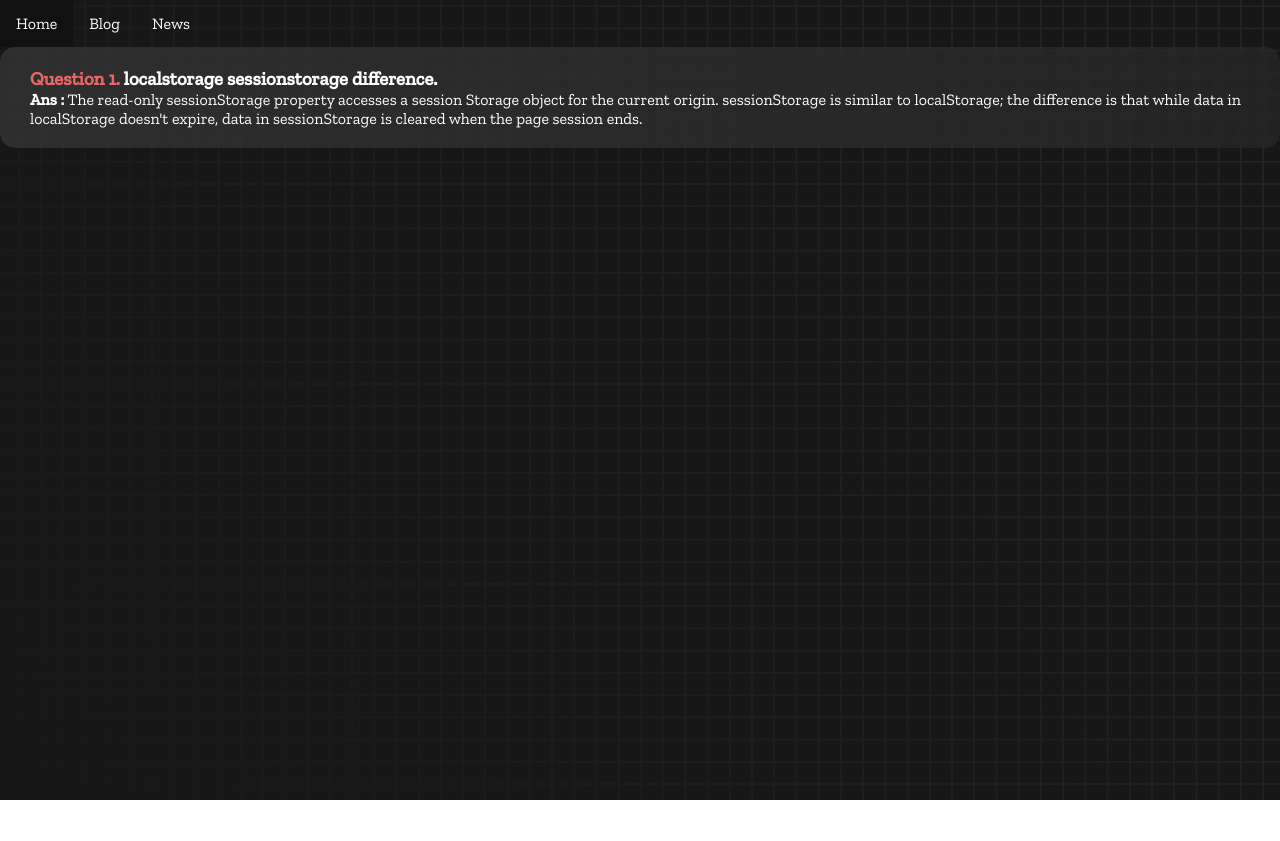
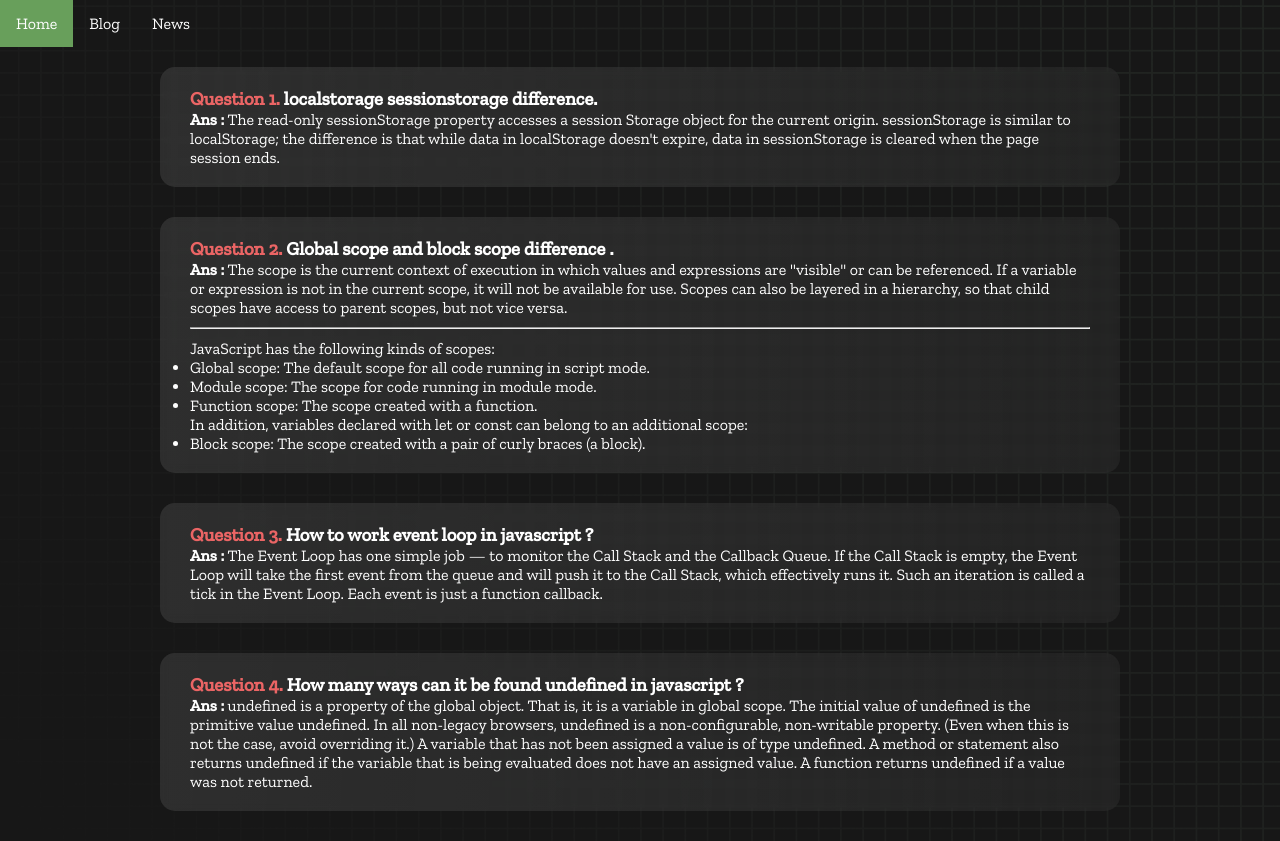
Before and after one commit to F4faysal/type-monster-debug-s7, a plain HTML site: page blog.html in a window 1280 px wide. Before the commit the page ends 800 px from the top, so only its background shows below. Drawn offline with nearby package versions, Linux system fonts and the light colour scheme.

Commit message:
blog done

```diff
--- a/blog.html
+++ b/blog.html
@@ -14,7 +14,7 @@
       rel="stylesheet"
     />
     <style>
-      ul {
+      .nav {
         list-style-type: none;
         margin: 0;
         padding: 0;
@@ -22,11 +22,11 @@
         /* background-color: #333; */
       }
 
-      li {
+      .nav li {
         float: left;
       }
 
-      li a {
+      .nav li a {
         display: block;
         color: white;
         text-align: center;
@@ -34,17 +34,19 @@
         text-decoration: none;
       }
 
-      li a:hover {
-        background-color: rgb(17, 17, 17);
+      .nav li a:hover {
+        background-color: rgb(104, 159, 91);
       }
-      .main {
+      #main {
         display: flex;
+        flex-direction: column;
         justify-content: center;
+        align-items: center;
         margin-top: 20px;
       }
       .cards {
-        width: 100%;
-        height: 100%;
+        width: 75%;
+        height: 50%;
         padding: 50px;
         display: flex;
         flex-direction: column;
@@ -61,12 +63,16 @@
         backdrop-filter: blur(5px);
         margin-bottom: 30px;
       }
+      hr {
+        margin-top: 10px;
+        margin-bottom: 10px;
+      }
     </style>
   </head>
   <body>
     <header>
       <nav>
-        <ul>
+        <ul class="nav">
           <li><a href="#home">Home</a></li>
           <li><a class="active" href="#contact">Blog</a></li>
           <li><a href="#news">News</a></li>
@@ -89,6 +95,72 @@
             session ends.
           </p>
         </div>
+        <div class="cards">
+          <h3>
+            <span class="bold red">Question 2.</span> Global scope and block
+            scope difference .
+          </h3>
+          <p>
+            <span class="bold">Ans : </span>
+            The scope is the current context of execution in which values and
+            expressions are "visible" or can be referenced. If a variable or
+            expression is not in the current scope, it will not be available for
+            use. Scopes can also be layered in a hierarchy, so that child scopes
+            have access to parent scopes, but not vice versa.
+          </p>
+          <hr />
+          <p>JavaScript has the following kinds of scopes:</p>
+          <ul>
+            <li>
+              Global scope: The default scope for all code running in script
+              mode.
+            </li>
+            <li>Module scope: The scope for code running in module mode.</li>
+            <li>Function scope: The scope created with a function.</li>
+          </ul>
+          <p>
+            In addition, variables declared with let or const can belong to an
+            additional scope:
+          </p>
+          <ul>
+            <li>
+              Block scope: The scope created with a pair of curly braces (a
+              block).
+            </li>
+          </ul>
+        </div>
+        <div class="cards">
+          <h3>
+            <span class="bold red">Question 3.</span> How to work event loop in
+            javascript ?
+          </h3>
+          <p>
+            <span class="bold">Ans : </span>
+            The Event Loop has one simple job — to monitor the Call Stack and
+            the Callback Queue. If the Call Stack is empty, the Event Loop will
+            take the first event from the queue and will push it to the Call
+            Stack, which effectively runs it. Such an iteration is called a tick
+            in the Event Loop. Each event is just a function callback.
+          </p>
+        </div>
+        <div class="cards">
+          <h3>
+            <span class="bold red">Question 4.</span> How many ways can it be
+            found undefined in javascript ?
+          </h3>
+          <p>
+            <span class="bold">Ans : </span>
+            undefined is a property of the global object. That is, it is a
+            variable in global scope. The initial value of undefined is the
+            primitive value undefined. In all non-legacy browsers, undefined is
+            a non-configurable, non-writable property. (Even when this is not
+            the case, avoid overriding it.) A variable that has not been
+            assigned a value is of type undefined. A method or statement also
+            returns undefined if the variable that is being evaluated does not
+            have an assigned value. A function returns undefined if a value was
+            not returned.
+          </p>
+        </div>
       </div>
     </main>
   </body>
```
